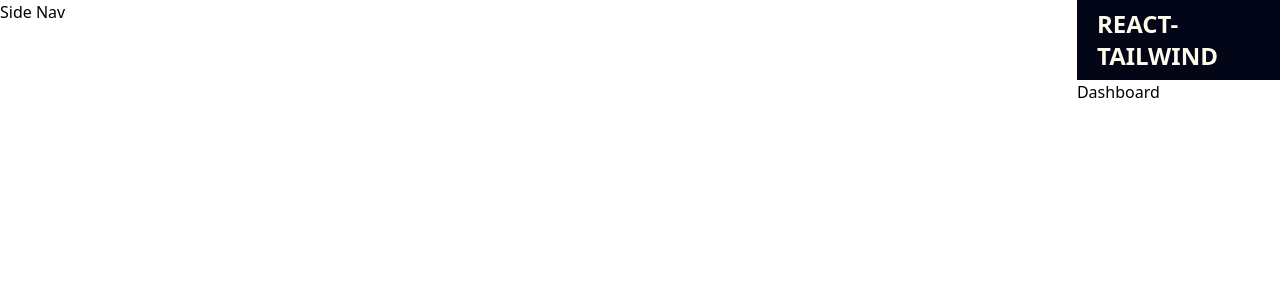
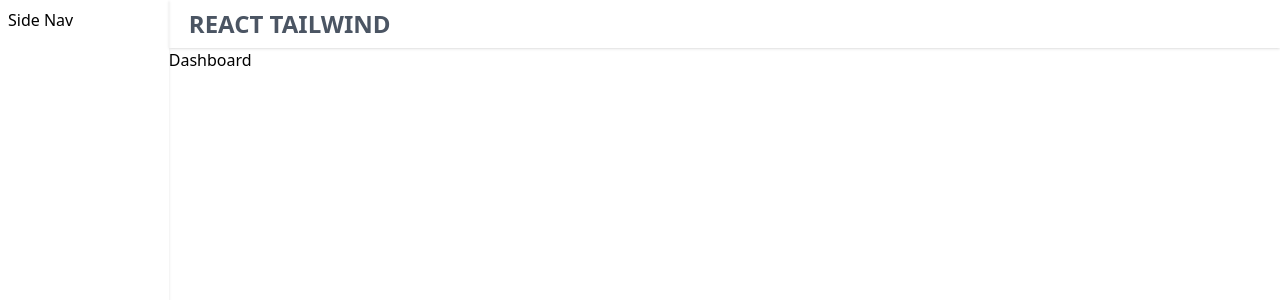
Before and after one commit to muchirajunior/react-tailwind-dash, a React (Create React App) app: page / in a window 1280 px wide. Shown: the top 300 px of the page. Built offline with nearby package versions, Linux system fonts and the light colour scheme.

Commit message:
layout updates

```diff
--- a/src/layout/layout.tsx
+++ b/src/layout/layout.tsx
@@ -1,14 +1,14 @@
 import React from 'react'
-import Navbar from '../components/navbar/navbar.tsx';
+import NavBar from './navbar.tsx';
 
 const Layout: React.FC<{ component: JSX.Element }> = ({ component }) => {
     return (
         <div className='flex flex-row flex-nowrap '>
-            <div className='sm:container '>
+            <div className='flex flex-col p-2 w-48 shadow h-screen '>
                 Side Nav
             </div>
-            <div className='flex flex-col'>
-                <Navbar navs={[]} title="REACT TAILWIND" />
+            <div className='flex flex-col w-full'>
+                <NavBar navs={[]} title="REACT TAILWIND" />
                 {component}
             </div>
 
--- a/src/components/navbar/navbar.tsx
+++ b/src/layout/navbar.tsx
@@ -6,13 +6,10 @@ export type Navigation={
   link : string
 }
 
-const Navbar: React.FC<{navs: Navigation[]; title: String;}> =({navs, title}) => {
-  console.log(navs);
-   console.log(title);
-
+const NavBar: React.FC<{navs: Navigation[]; title: String;}> =({navs, title}) => {
   return (
-    <div className='w-100 bg-slate-950 py-2 px-5 text-amber-50 flex-row'>
-      <span className='font-bold text-2xl'>REACT-TAILWIND</span>
+    <div className='w-auto shadow py-2 px-5 text-gray-600 flex-row sticky'>
+      <span className='font-bold text-2xl'>{title}</span>
       <span className=' flex-fill'>{
         navs.map((nav,index)=> <Link key={index} to={nav.navName}>{nav.navName}</Link> )
       }</span>
@@ -20,4 +17,4 @@ const Navbar: React.FC<{navs: Navigation[]; title: String;}> =({navs, title}) =>
   )
 }
 
-export default Navbar;
+export default NavBar;
--- /dev/null
+++ b/src/layout/sidenav.tsx
@@ -0,0 +1,7 @@
+import React from 'react'
+
+export default function SideNav() {
+  return (
+    <div>Side_nav</div>
+  )
+}
```
